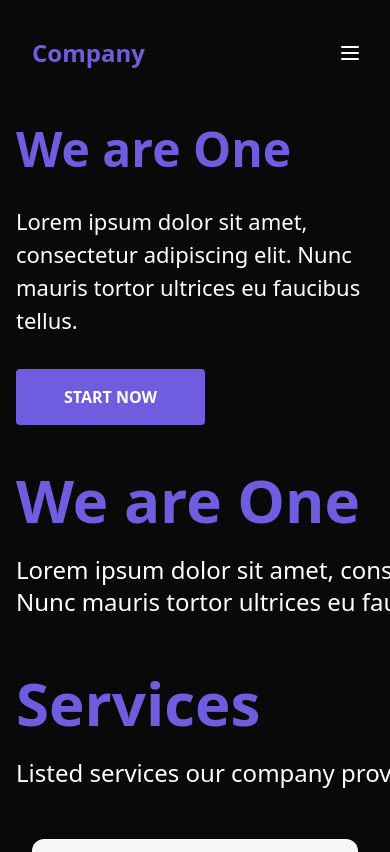
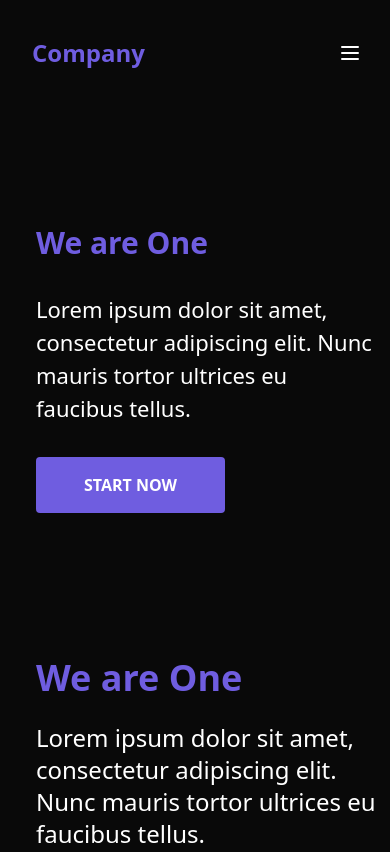
Before and after one commit to CyrusThapa11/Hoya-Hacks-The-Unacceptable, a React (Create React App) app in the folder client/: page / in a window 390 px wide. Shown: the top 852 px of the page. Built offline with nearby package versions, Linux system fonts and the light colour scheme; grey boxes are pictures that could not be loaded.

Commit message:
🐛 Mobile Fixes Part 1

```diff
--- a/client/public/index.html
+++ b/client/public/index.html
@@ -29,15 +29,6 @@
   <body>
     <noscript>You need to enable JavaScript to run this app.</noscript>
     <div id="root"></div>
-    <!--
-      This HTML file is a template.
-      If you open it directly in the browser, you will see an empty page.
-
-      You can add webfonts, meta tags, or analytics to this file.
-      The build step will place the bundled scripts into the <body> tag.
-
-      To begin the development, run `npm start` or `yarn start`.
-      To create a production bundle, use `npm run build` or `yarn build`.
-    -->
+    <script src="https://kit.fontawesome.com/c252d9c8b4.js" crossorigin="anonymous"></script>
   </body>
 </html>
--- a/client/src/components/HomePage/About/About.js
+++ b/client/src/components/HomePage/About/About.js
@@ -14,9 +14,9 @@ function About() {
                 className="sm:hidden lg:inline-block lg:w-[950px] lg:h-[750px] justify-center bg-no-repeat ml-[-78px]"
                 style={{ backgroundImage: `url(${AboutBg})` }}
             ></div>
-            <div className="space-y-6 xl:ml-[-16px] 2xl:ml-[50px] mt-[-80px]">
-                <h1 className="font-bold text-[#6F5DE0] text-6xl">We are One</h1>
-                <p className="w-[680px] text-2xl">
+            <div className="space-y-6 ml-[20px] lg:ml-0 xl:ml-[-16px] 2xl:ml-[50px] mt-[-80px]  lg:mt-0 mb-[100px] lg:mb-0">
+                <h1 className="font-bold text-[#6F5DE0] text-4xl lg:text-5xl">We are One</h1>
+                <p className="w-[340px] lg:w-[680px] text-2xl">
                     Lorem ipsum dolor sit amet, consectetur adipiscing elit. Nunc mauris tortor ultrices eu faucibus tellus.
                 </p>
                 {/* <button className="bg-[#6F5DE0] hover:bg-[#6F5DE0] text-white font-bold py-4 px-12 rounded">
--- a/client/src/components/HomePage/DetailsSection/DetailsSection.js
+++ b/client/src/components/HomePage/DetailsSection/DetailsSection.js
@@ -10,9 +10,9 @@ function DetailsSection() {
   return (
       <Fragment>
         <div id='services' className="xl:max-w-[1350px] 2xl:max-w-[1490px] mt-[55px] xl:mb-[-50px] mx-auto px-4 grid grid-cols-1 lg:grid-cols-2 items-center" data-aos="fade-up" data-aos-delay="80">
-            <div className="space-y-6">
-                <h1 className="font-bold text-[#6F5DE0] text-6xl">Services</h1>
-                <p className="w-[550px] text-2xl">
+            <div className="space-y-6 ml-[20px] lg:ml-0">
+                <h1 className="font-bold text-[#6F5DE0] text-4xl lg:text-6xl">Services</h1>
+                <p className="w-[350px] lg:w-[550px] text-2xl">
                     Listed services our company provides:
                 </p>
                 {/* <button className="bg-[#6F5DE0] hover:bg-[#6F5DE0] text-white font-bold py-4 px-12 rounded">
--- a/client/src/components/HomePage/HomeSection/HomeSection.js
+++ b/client/src/components/HomePage/HomeSection/HomeSection.js
@@ -5,8 +5,8 @@ function HomeSection() {
   return (
       <Fragment>
         <div className="xl:max-w-[1350px] 2xl:max-w-[1490px] 2xl:ml-[35px] mt-6 mx-auto px-4 grid grid-cols-1 lg:grid-cols-2 items-center">
-            <div className="space-y-8 ">
-                <h1 className="font-bold text-[#6F5DE0] text-5xl w-[650px]">We are One</h1>
+            <div className="space-y-8 ml-[20px] lg:ml-0 mt-[100px] lg:mt-0 mb-[100px] lg:mb-0">
+                <h1 className="font-bold text-[#6F5DE0] text-3xl lg:text-5xl w-[650px]">We are One</h1>
                 <p className="xl:w-[510px] 2xl:w-[550px] text-[22px]">
                 Lorem ipsum dolor sit amet, consectetur adipiscing elit. Nunc mauris tortor ultrices eu faucibus tellus.
                 </p>
```
